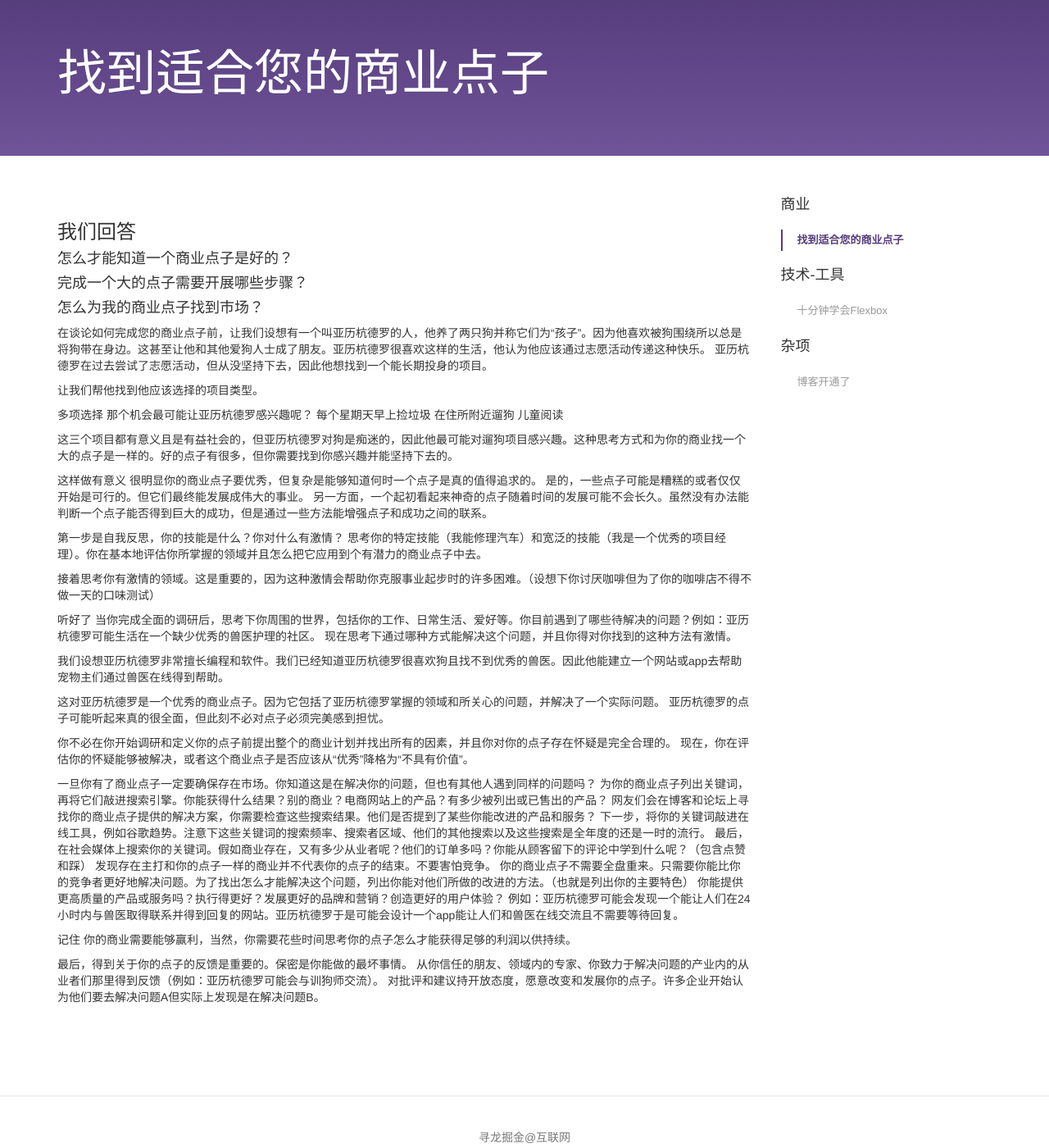
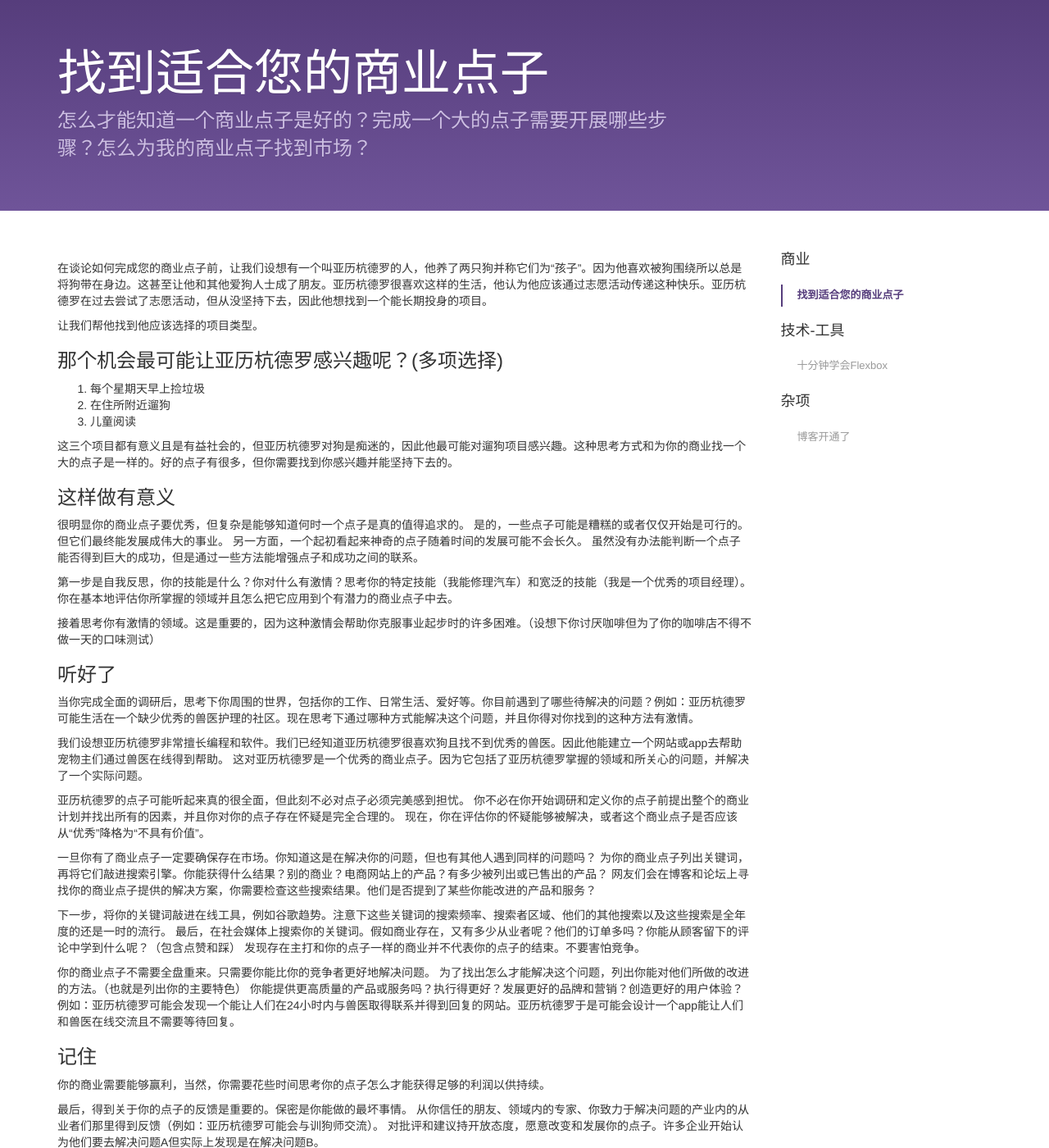
Before and after one commit to haxejs/haxejs.com, a Jekyll site: the page built from _posts/business/2017-06-08-find-a-business-idea.md, in a window 1280 px wide and 1400 px high. Shown: the whole window at 82% size. Built offline with Jekyll 4.4.1, drawn with Linux system fonts in a browser that asks for light colours; Markdown is read by kramdown in place of the engine named in the settings.

Commit message:
try to change format

```diff
--- a/_posts/business/2017-06-08-find-a-business-idea.md
+++ b/_posts/business/2017-06-08-find-a-business-idea.md
@@ -1,66 +1,60 @@
 ---
 layout: post_zh
 title: 找到适合您的商业点子
-description:
+description: 怎么才能知道一个商业点子是好的？完成一个大的点子需要开展哪些步骤？怎么为我的商业点子找到市场？
 date: "2017-06-08 22:35:52 +0800"
 author: zhichao
 categories: [business]
 keywords: 商业,点子
 ---
 
-### 我们回答
-
-#### 怎么才能知道一个商业点子是好的？
-#### 完成一个大的点子需要开展哪些步骤？
-#### 怎么为我的商业点子找到市场？
-
-在谈论如何完成您的商业点子前，让我们设想有一个叫亚历杭德罗的人，他养了两只狗并称它们为“孩子”。因为他喜欢被狗围绕所以总是将狗带在身边。这甚至让他和其他爱狗人士成了朋友。亚历杭德罗很喜欢这样的生活，他认为他应该通过志愿活动传递这种快乐。
-亚历杭德罗在过去尝试了志愿活动，但从没坚持下去，因此他想找到一个能长期投身的项目。
+在谈论如何完成您的商业点子前，让我们设想有一个叫亚历杭德罗的人，他养了两只狗并称它们为“孩子”。因为他喜欢被狗围绕所以总是将狗带在身边。这甚至让他和其他爱狗人士成了朋友。亚历杭德罗很喜欢这样的生活，他认为他应该通过志愿活动传递这种快乐。亚历杭德罗在过去尝试了志愿活动，但从没坚持下去，因此他想找到一个能长期投身的项目。
 
 让我们帮他找到他应该选择的项目类型。
 
+### 那个机会最可能让亚历杭德罗感兴趣呢？(多项选择)
 
-多项选择
-那个机会最可能让亚历杭德罗感兴趣呢？
-每个星期天早上捡垃圾
-在住所附近遛狗
-儿童阅读
+1. 每个星期天早上捡垃圾
+2. 在住所附近遛狗
+3. 儿童阅读
 
 这三个项目都有意义且是有益社会的，但亚历杭德罗对狗是痴迷的，因此他最可能对遛狗项目感兴趣。这种思考方式和为你的商业找一个大的点子是一样的。好的点子有很多，但你需要找到你感兴趣并能坚持下去的。
 
-这样做有意义
+### 这样做有意义
 很明显你的商业点子要优秀，但复杂是能够知道何时一个点子是真的值得追求的。
 是的，一些点子可能是糟糕的或者仅仅开始是可行的。但它们最终能发展成伟大的事业。
-另一方面，一个起初看起来神奇的点子随着时间的发展可能不会长久。虽然没有办法能判断一个点子能否得到巨大的成功，但是通过一些方法能增强点子和成功之间的联系。
+另一方面，一个起初看起来神奇的点子随着时间的发展可能不会长久。
+虽然没有办法能判断一个点子能否得到巨大的成功，但是通过一些方法能增强点子和成功之间的联系。
 
-第一步是自我反思，你的技能是什么？你对什么有激情？
-思考你的特定技能（我能修理汽车）和宽泛的技能（我是一个优秀的项目经理）。你在基本地评估你所掌握的领域并且怎么把它应用到个有潜力的商业点子中去。
+第一步是自我反思，你的技能是什么？你对什么有激情？思考你的特定技能（我能修理汽车）和宽泛的技能（我是一个优秀的项目经理）。
+你在基本地评估你所掌握的领域并且怎么把它应用到个有潜力的商业点子中去。
 
 接着思考你有激情的领域。这是重要的，因为这种激情会帮助你克服事业起步时的许多困难。（设想下你讨厌咖啡但为了你的咖啡店不得不做一天的口味测试）
 
-听好了
-当你完成全面的调研后，思考下你周围的世界，包括你的工作、日常生活、爱好等。你目前遇到了哪些待解决的问题？例如：亚历杭德罗可能生活在一个缺少优秀的兽医护理的社区。
-现在思考下通过哪种方式能解决这个问题，并且你得对你找到的这种方法有激情。
+### 听好了
+当你完成全面的调研后，思考下你周围的世界，包括你的工作、日常生活、爱好等。你目前遇到了哪些待解决的问题？例如：亚历杭德罗可能生活在一个缺少优秀的兽医护理的社区。现在思考下通过哪种方式能解决这个问题，并且你得对你找到的这种方法有激情。
 
 我们设想亚历杭德罗非常擅长编程和软件。我们已经知道亚历杭德罗很喜欢狗且找不到优秀的兽医。因此他能建立一个网站或app去帮助宠物主们通过兽医在线得到帮助。
+这对亚历杭德罗是一个优秀的商业点子。因为它包括了亚历杭德罗掌握的领域和所关心的问题，并解决了一个实际问题。
 
-这对亚历杭德罗是一个优秀的商业点子。因为它包括了亚历杭德罗掌握的领域和所关心的问题，并解决了一个实际问题。
 亚历杭德罗的点子可能听起来真的很全面，但此刻不必对点子必须完美感到担忧。
-
 你不必在你开始调研和定义你的点子前提出整个的商业计划并找出所有的因素，并且你对你的点子存在怀疑是完全合理的。
 现在，你在评估你的怀疑能够被解决，或者这个商业点子是否应该从“优秀”降格为“不具有价值”。
 
 一旦你有了商业点子一定要确保存在市场。你知道这是在解决你的问题，但也有其他人遇到同样的问题吗？
 为你的商业点子列出关键词，再将它们敲进搜索引擎。你能获得什么结果？别的商业？电商网站上的产品？有多少被列出或已售出的产品？
 网友们会在博客和论坛上寻找你的商业点子提供的解决方案，你需要检查这些搜索结果。他们是否提到了某些你能改进的产品和服务？
+
 下一步，将你的关键词敲进在线工具，例如谷歌趋势。注意下这些关键词的搜索频率、搜索者区域、他们的其他搜索以及这些搜索是全年度的还是一时的流行。
 最后，在社会媒体上搜索你的关键词。假如商业存在，又有多少从业者呢？他们的订单多吗？你能从顾客留下的评论中学到什么呢？（包含点赞和踩）
 发现存在主打和你的点子一样的商业并不代表你的点子的结束。不要害怕竞争。
-你的商业点子不需要全盘重来。只需要你能比你的竞争者更好地解决问题。为了找出怎么才能解决这个问题，列出你能对他们所做的改进的方法。（也就是列出你的主要特色）
+
+你的商业点子不需要全盘重来。只需要你能比你的竞争者更好地解决问题。
+为了找出怎么才能解决这个问题，列出你能对他们所做的改进的方法。（也就是列出你的主要特色）
 你能提供更高质量的产品或服务吗？执行得更好？发展更好的品牌和营销？创造更好的用户体验？
 例如：亚历杭德罗可能会发现一个能让人们在24小时内与兽医取得联系并得到回复的网站。亚历杭德罗于是可能会设计一个app能让人们和兽医在线交流且不需要等待回复。
 
-记住
+### 记住
 你的商业需要能够赢利，当然，你需要花些时间思考你的点子怎么才能获得足够的利润以供持续。
 
 最后，得到关于你的点子的反馈是重要的。保密是你能做的最坏事情。
```
